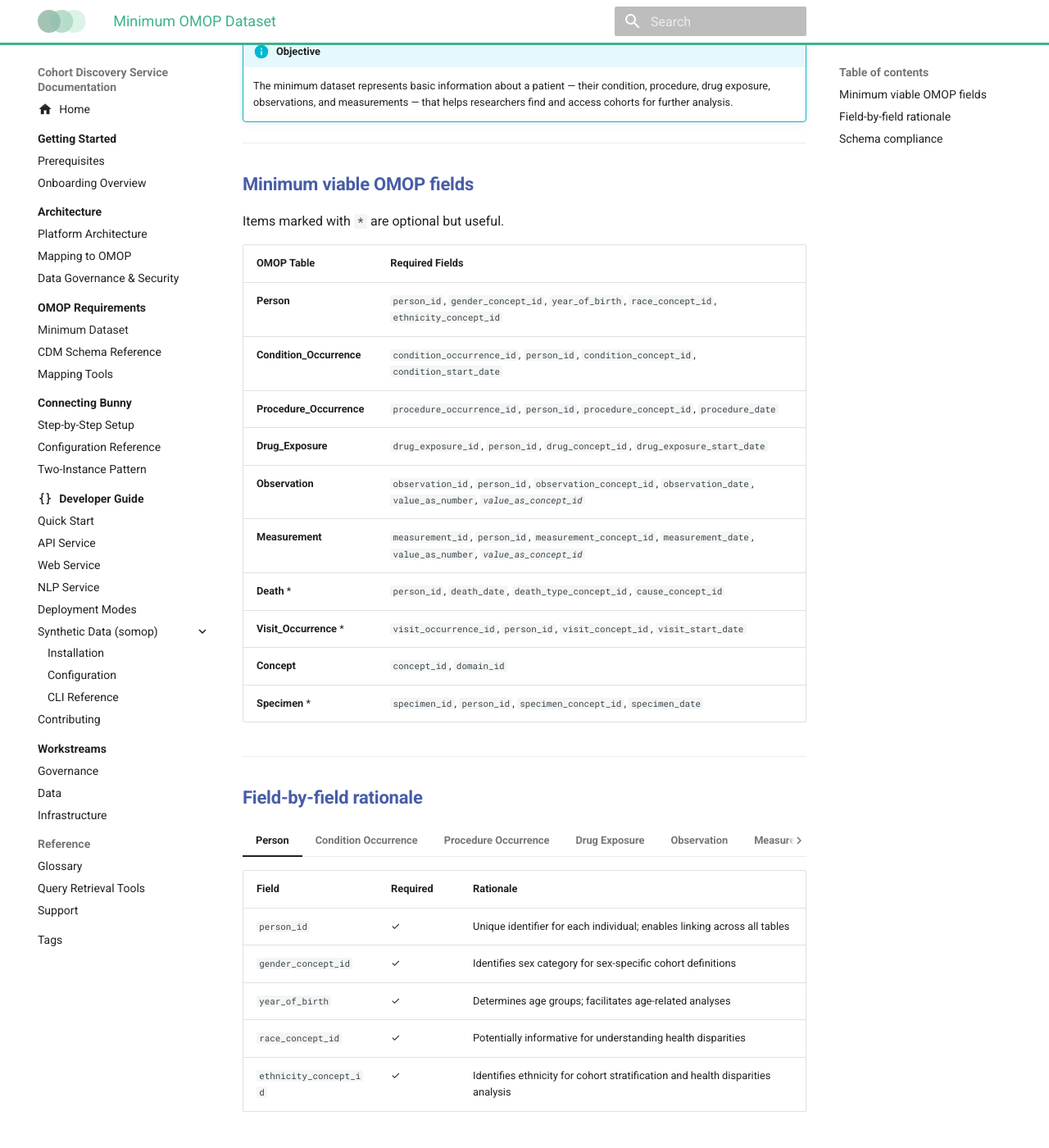
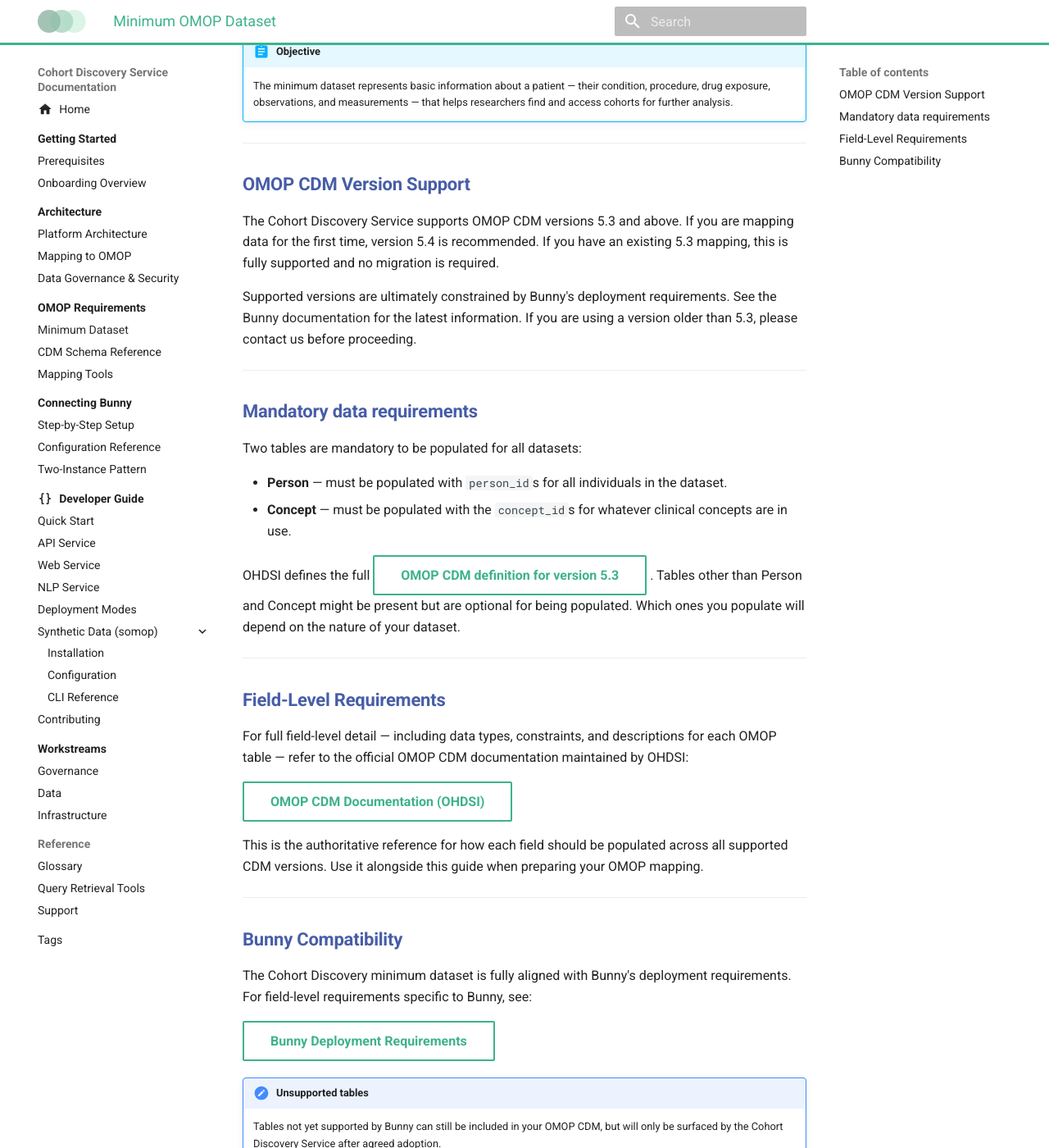
Before and after one commit to HDRUK/cohort-discovery-service-docs, an MkDocs documentation site: the page built from docs/omop/minimum-dataset.md, in a window 1280 px wide and 1400 px high, scrolled down 238 px. Shown: the whole window at 82% size. Built offline with MkDocs 1.6.1 and Material for MkDocs 9.7.7, drawn with Linux system fonts in a browser that asks for light colours; comment, search, counter and statistics services are not loaded; the version menu is left out; some of the changed text lies outside the part shown.

Commit message:
Revise minimum dataset documentation for clarity
Updated the minimum dataset documentation to clarify OMOP CDM requirements and compatibility with Bunny's deployment. Removing table definitions and pointing to Bunny and OHDSI links instead.

```diff
--- a/docs/omop/minimum-dataset.md
+++ b/docs/omop/minimum-dataset.md
@@ -9,132 +9,64 @@
 
 # Minimum OMOP Dataset
 
-This page defines the minimum set of OMOP CDM tables and fields that must be populated for your data to be discoverable via the Cohort Discovery Service.
+This page defines the OMOP CDM requirements for making your data discoverable
+via the Cohort Discovery Service.
 
-!!! info "Objective"
-    The minimum dataset represents basic information about a patient — their condition, procedure, drug exposure, observations, and measurements — that helps researchers find and access cohorts for further analysis.
+!!! abstract "Objective"
+    The minimum dataset represents basic information about a patient — their
+    condition, procedure, drug exposure, observations, and measurements — that
+    helps researchers find and access cohorts for further analysis.
 
 ---
 
-## Minimum viable OMOP fields
+## OMOP CDM Version Support
 
-Items marked with `*` are optional but useful.
+The Cohort Discovery Service supports OMOP CDM versions 5.3 and above. If you
+are mapping data for the first time, version 5.4 is recommended. If you have an
+existing 5.3 mapping, this is fully supported and no migration is required.
 
-| OMOP Table | Required Fields |
-|------------|----------------|
-| **Person** | `person_id`, `gender_concept_id`, `year_of_birth`, `race_concept_id`, `ethnicity_concept_id` |
-| **Condition_Occurrence** | `condition_occurrence_id`, `person_id`, `condition_concept_id`, `condition_start_date` |
-| **Procedure_Occurrence** | `procedure_occurrence_id`, `person_id`, `procedure_concept_id`, `procedure_date` |
-| **Drug_Exposure** | `drug_exposure_id`, `person_id`, `drug_concept_id`, `drug_exposure_start_date` |
-| **Observation** | `observation_id`, `person_id`, `observation_concept_id`, `observation_date`, `value_as_number`*, `value_as_concept_id`* |
-| **Measurement** | `measurement_id`, `person_id`, `measurement_concept_id`, `measurement_date`, `value_as_number`*, `value_as_concept_id`* |
-| **Death** * | `person_id`, `death_date`, `death_type_concept_id`, `cause_concept_id` |
-| **Visit_Occurrence** * | `visit_occurrence_id`, `person_id`, `visit_concept_id`, `visit_start_date` |
-| **Concept** | `concept_id`, `domain_id` |
-| **Specimen** * | `specimen_id`, `person_id`, `specimen_concept_id`, `specimen_date` |
+Supported versions are ultimately constrained by Bunny's deployment requirements.
+See the [Bunny documentation](https://hutch.health/bunny) for the latest
+information. If you are using a version older than 5.3, please contact
+us before proceeding.
 
 ---
 
-## Field-by-field rationale
+## Mandatory data requirements
 
-=== "Person"
+Two tables are mandatory to be populated for all datasets:
 
-    | Field | Required | Rationale |
-    |-------|----------|-----------|
-    | `person_id` | ✓ | Unique identifier for each individual; enables linking across all tables |
-    | `gender_concept_id` | ✓ | Identifies sex category for sex-specific cohort definitions |
-    | `year_of_birth` | ✓ | Determines age groups; facilitates age-related analyses |
-    | `race_concept_id` | ✓ | Potentially informative for understanding health disparities |
-    | `ethnicity_concept_id` | ✓ | Identifies ethnicity for cohort stratification and health disparities analysis |
+- **Person** — must be populated with `person_id`s for all individuals in the
+dataset.
+- **Concept** — must be populated with the `concept_id`s for whatever clinical
+concepts are in use.
 
-=== "Condition Occurrence"
-
-    | Field | Required | Rationale |
-    |-------|----------|-----------|
-    | `condition_occurrence_id` | ✓ | Unique identifier for each condition; enables tracking and analysis |
-    | `person_id` | ✓ | Key — links to Person table |
-    | `condition_concept_id` | ✓ | Identifies specific medical condition for cohort definition and disease progression analysis |
-    | `condition_start_date` | ✓ | Tracks date of condition onset; enables disease trajectory analysis |
-
-=== "Procedure Occurrence"
-
-    | Field | Required | Rationale |
-    |-------|----------|-----------|
-    | `procedure_occurrence_id` | ✓ | Unique identifier for each procedure |
-    | `person_id` | ✓ | Key |
-    | `procedure_concept_id` | ✓ | Identifies the specific type of procedure for cohort definition and utilisation analysis |
-    | `procedure_date` | ✓ | Tracks the date of each procedure for temporal trends |
-
-=== "Drug Exposure"
-
-    | Field | Required | Rationale |
-    |-------|----------|-----------|
-    | `drug_exposure_id` | ✓ | Unique identifier for each drug exposure |
-    | `person_id` | ✓ | Key |
-    | `drug_concept_id` | ✓ | Identifies the specific drug for cohort definition and medication effectiveness research |
-    | `drug_exposure_start_date` | ✓ | Tracks date of drug exposure initiation; enables treatment pattern analysis |
-
-=== "Observation"
-
-    | Field | Required | Rationale |
-    |-------|----------|-----------|
-    | `observation_id` | ✓ | Unique identifier for each observation |
-    | `person_id` | ✓ | Key |
-    | `observation_concept_id` | ✓ | Identifies the type of observation (e.g. physical exam finding, imaging result) |
-    | `observation_date` | ✓ | Tracks the date; enables temporal analysis |
-    | `value_as_number` | Optional | Observation value — useful for quantitative analysis |
-    | `value_as_concept_id` | Optional | Coded observation value |
-
-=== "Measurement"
-
-    | Field | Required | Rationale |
-    |-------|----------|-----------|
-    | `measurement_id` | ✓ | Unique identifier for each measurement |
-    | `person_id` | ✓ | Key |
-    | `measurement_concept_id` | ✓ | Identifies the type of measurement (e.g. blood pressure, lab test) |
-    | `measurement_date` | ✓ | Tracks date of each measurement |
-    | `value_as_number` | Optional | Value of the measurement |
-    | `value_as_concept_id` | Optional | Coded value of the measurement |
-
-=== "Death"
-
-    | Field | Required | Rationale |
-    |-------|----------|-----------|
-    | `person_id` | ✓ | Key |
-    | `death_date` | ✓ | Records the date of death; enables mortality cohorts and survival analysis |
-    | `death_type_concept_id` | ✓ | Identifies the type of death (e.g. natural, accidental) |
-    | `cause_concept_id` | ✓ | Identifies the underlying cause of death; enables disease burden analysis |
-
-=== "Visit Occurrence"
-
-    | Field | Required | Rationale |
-    |-------|----------|-----------|
-    | `visit_occurrence_id` | Optional | Unique identifier for each visit |
-    | `person_id` | Optional | Key |
-    | `visit_concept_id` | Optional | Identifies the type of visit (e.g. inpatient, outpatient) |
-    | `visit_start_date` | Optional | Tracks the timing of each visit for temporal analysis |
-
-=== "Concept"
-
-    | Field | Required | Rationale |
-    |-------|----------|-----------|
-    | `concept_id` | ✓ | Identifies the specific concept for cohort definition and vocabulary lookups |
-    | `domain_id` | ✓ | Identifies the domain of the concept (e.g. Condition, Drug, Procedure) to support query filtering |
-
-=== "Specimen"
-
-    | Field | Required | Rationale |
-    |-------|----------|-----------|
-    | `specimen_id` | Optional | Unique identifier for each specimen |
-    | `person_id` | Optional | Key — links specimen to the patient record |
-    | `specimen_concept_id` | Optional | Identifies the type of specimen (e.g. blood, tissue) |
-    | `specimen_date` | Optional | Tracks the date the specimen was collected |
+OHDSI defines the full [OMOP CDM definition for version 5.3](https://ohdsi.github.io/CommonDataModel/cdm53.html){ .md-button } . Tables other than Person and Concept might be present but are optional for being populated. Which ones you populate will depend on the nature
+of your dataset.
 
 ---
 
-## Schema compliance
+## Field-Level Requirements
 
-When implementing any OMOP CDM table, **all columns defined by the CDM schema should ideally be present** in the table structure — even if some fields are not used. Refer to the [official OMOP CDM schema documentation](https://ohdsi.github.io/CommonDataModel/cdm53.html) for full data types, constraints, and descriptions.
+For full field-level detail — including data types, constraints, and descriptions
+for each OMOP table — refer to the official OMOP CDM documentation maintained
+by OHDSI:
 
-!!! warning "Unsupported tables"
-    Tables not yet supported by Bunny could still be included in your OMOP CDM, but will only be surfaced by the Cohort Discovery Service after agreed adoption.
+[OMOP CDM Documentation (OHDSI)](https://ohdsi.github.io/CommonDataModel/){ .md-button }
+
+This is the authoritative reference for how each field should be populated across
+all supported CDM versions. Use it alongside this guide when preparing your
+OMOP mapping.
+
+---
+
+## Bunny Compatibility
+
+The Cohort Discovery minimum dataset is fully aligned with Bunny's deployment
+requirements. For field-level requirements specific to Bunny, see:
+
+[Bunny Deployment Requirements](https://hutch.health/bunny/deployment/requirements){ .md-button }
+
+!!! note "Unsupported tables"
+    Tables not yet supported by Bunny can still be included in your OMOP CDM,
+    but will only be surfaced by the Cohort Discovery Service after agreed adoption.
```
